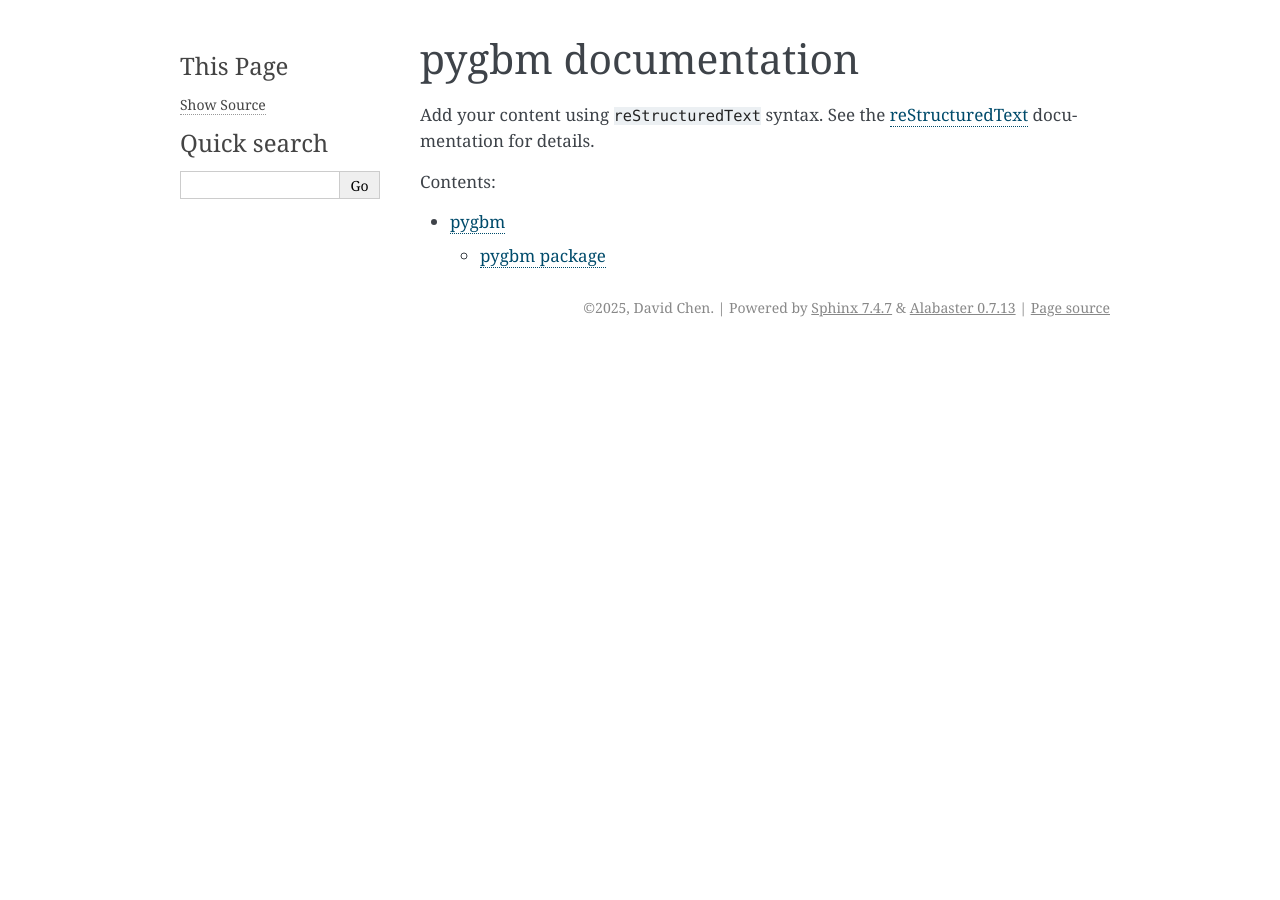
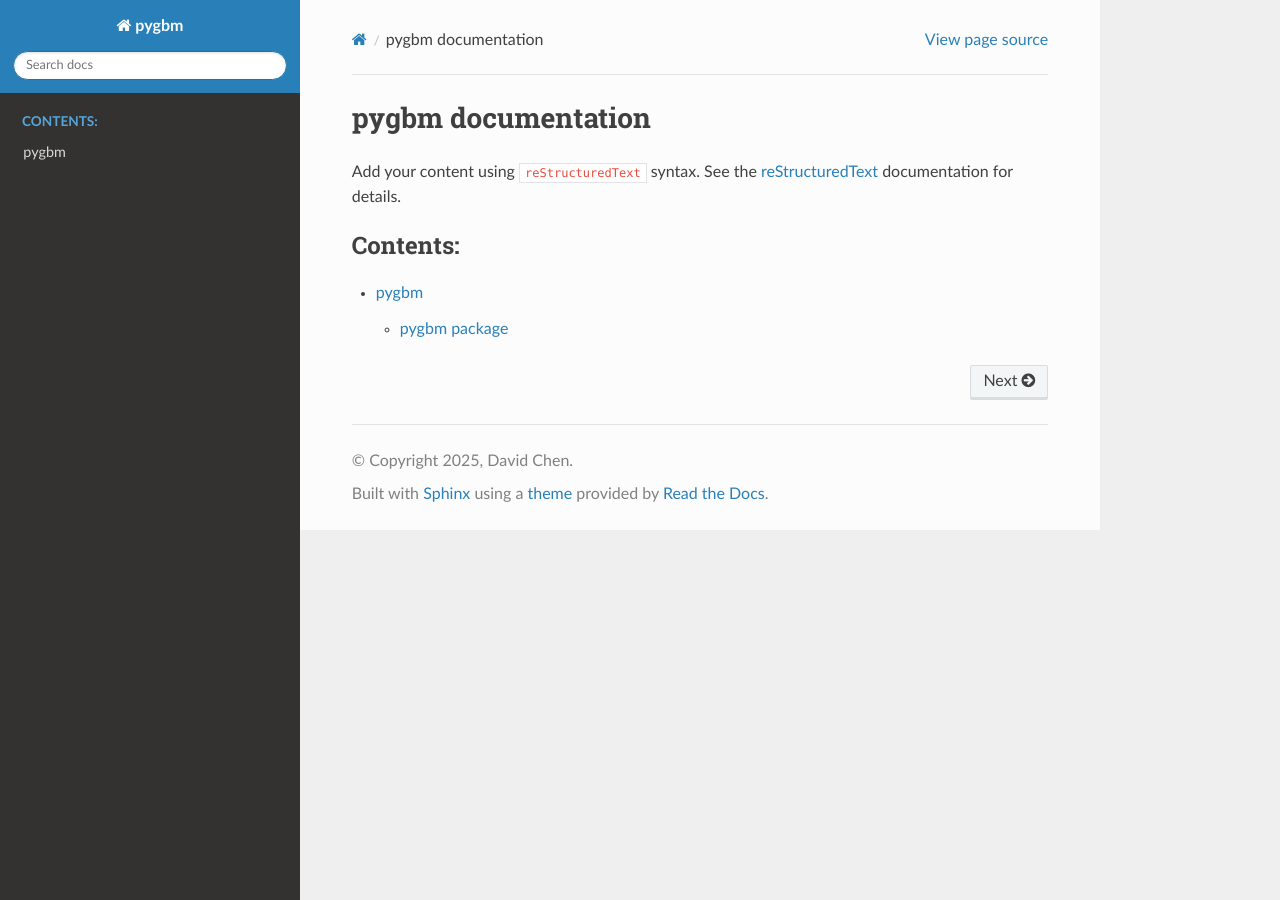
Before and after one commit to davidenchen/ds400-ps2-pygbm, a Sphinx documentation site: the page built from docs/source/index.rst, in a window 1280 px wide. Built offline with Sphinx 7.4.7 and the Read the Docs theme 3.1.0, drawn with Linux system fonts in a browser that asks for light colours.

Commit message:
update theme

```diff
--- a/docs/requirements.txt
+++ b/docs/requirements.txt
@@ -6,3 +6,4 @@ sphinxcontrib-htmlhelp==2.1.0
 sphinxcontrib-jsmath==1.0.1
 sphinxcontrib-qthelp==2.0.0
 sphinxcontrib-serializinghtml==2.0.0
+sphinx-rtd-theme==3.0.2
--- a/docs/source/conf.py
+++ b/docs/source/conf.py
@@ -33,5 +33,5 @@ exclude_patterns = []
 # -- Options for HTML output -------------------------------------------------
 # https://www.sphinx-doc.org/en/master/usage/configuration.html#options-for-html-output
 
-html_theme = 'alabaster'
+html_theme = 'sphinx_rtd_theme'
 html_static_path = ['_static']
```
